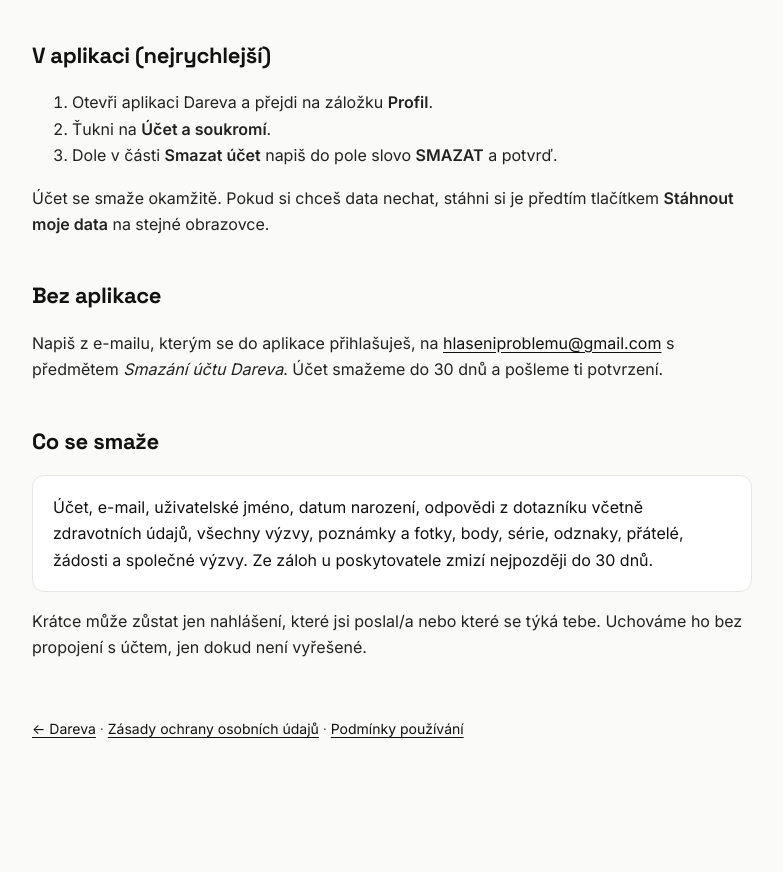
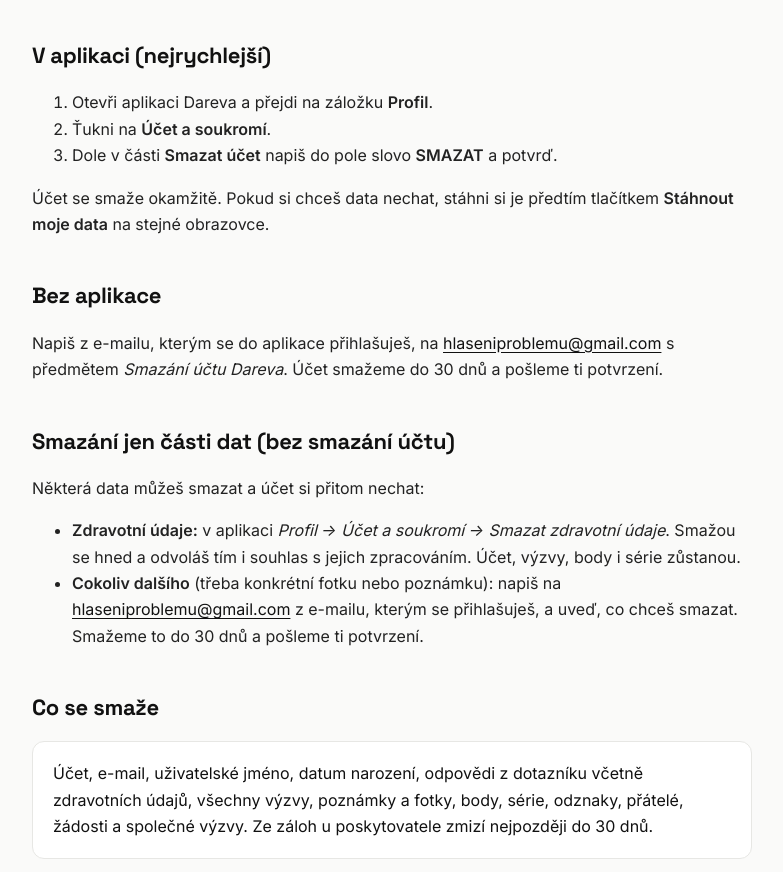
Before and after one commit to StayForBeer/dareva-web, a plain HTML site: page smazani-uctu.html in a window 1280 px wide. Shown: the part 205-1077 px from the top of the page, without its empty margins (248-1031 px from the left). Before the commit the page ends 1025 px from the top, so only its background shows below. Drawn offline with Linux system fonts and the light colour scheme.

Commit message:
Update smazani-uctu.html

```diff
--- a/smazani-uctu.html
+++ b/smazani-uctu.html
@@ -26,6 +26,13 @@
   <h2>Bez aplikace</h2>
   <p>Napiš z e-mailu, kterým se do aplikace přihlašuješ, na <a href="mailto:hlaseniproblemu@gmail.com?subject=Smazání účtu Dareva">hlaseniproblemu@gmail.com</a> s předmětem <em>Smazání účtu Dareva</em>. Účet smažeme do 30 dnů a pošleme ti potvrzení.</p>
 
+<h2 id="cast-dat">Smazání jen části dat (bez smazání účtu)</h2>
+  <p>Některá data můžeš smazat a účet si přitom nechat:</p>
+  <ul>
+    <li><strong>Zdravotní údaje:</strong> v aplikaci <em>Profil → Účet a soukromí → Smazat zdravotní údaje</em>. Smažou se hned a odvoláš tím i souhlas s jejich zpracováním. Účet, výzvy, body i série zůstanou.</li>
+    <li><strong>Cokoliv dalšího</strong> (třeba konkrétní fotku nebo poznámku): napiš na <a href="mailto:hlaseniproblemu@gmail.com?subject=Smazání části dat Dareva">hlaseniproblemu@gmail.com</a> z e-mailu, kterým se přihlašuješ, a uveď, co chceš smazat. Smažeme to do 30 dnů a pošleme ti potvrzení.</li>
+  </ul>
+
   <h2>Co se smaže</h2>
   <div class="karta">
     Účet, e-mail, uživatelské jméno, datum narození, odpovědi z dotazníku včetně zdravotních údajů, všechny výzvy, poznámky a fotky, body, série, odznaky, přátelé, žádosti a společné výzvy. Ze záloh u poskytovatele zmizí nejpozději do 30 dnů.
```
